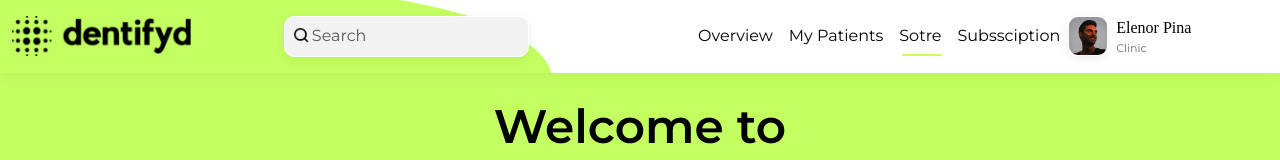
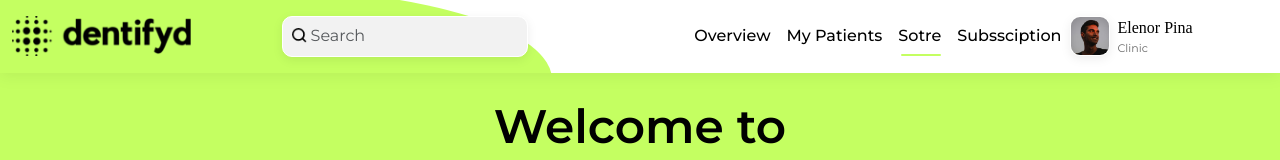
Before and after one commit to malik250danish/dentifyed, a plain HTML site: page clinic/store.html in a window 1280 px wide. Shown: the top 160 px of the page. Drawn offline with nearby package versions, Linux system fonts and the light colour scheme.

Commit message:
first commit

```diff
--- a/clinic/assets/css/style.css
+++ b/clinic/assets/css/style.css
@@ -680,7 +680,7 @@
 .navT {
     font-family: "Montserrat";
     font-size: 16px;
-    font-weight: normal;
+    font-weight: 500;
     font-style: normal;
     text-align: left;
     color: #000000;
```
